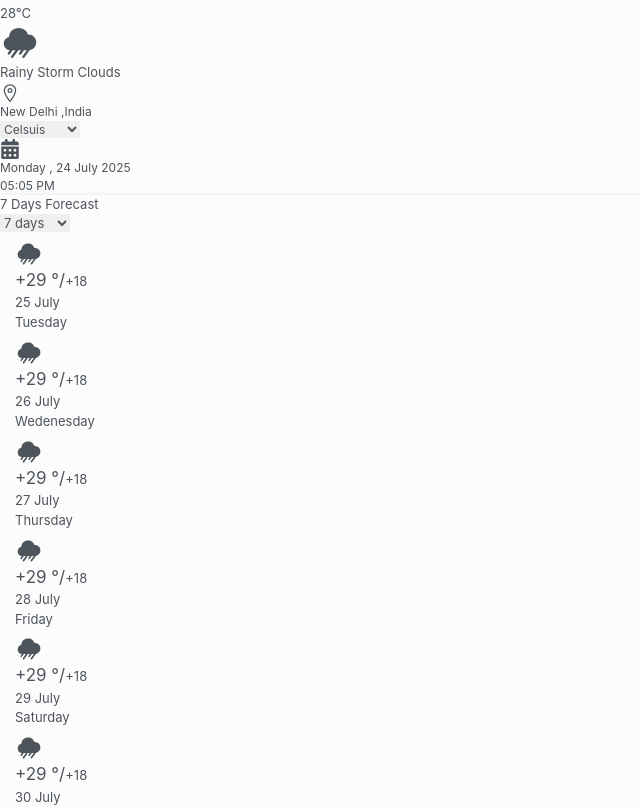
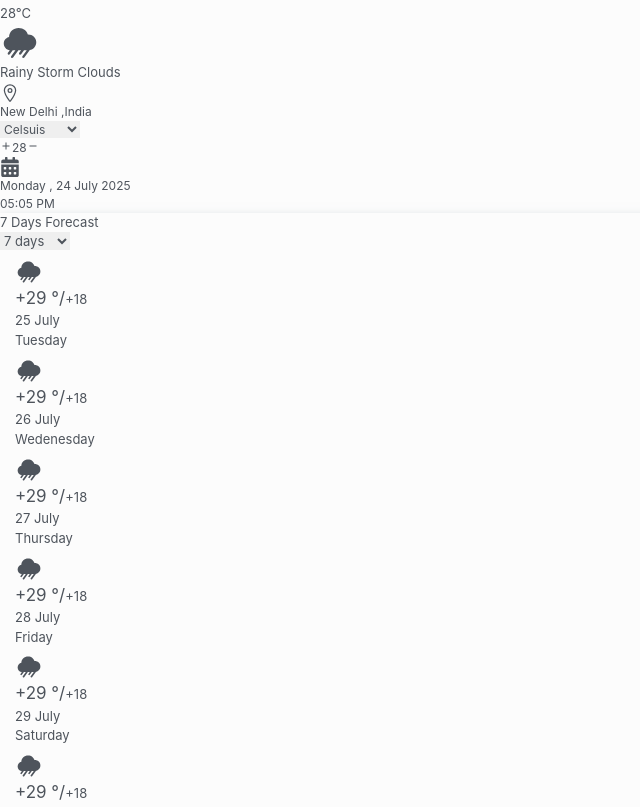
Before and after one commit to Fahad123k/whatAweather, a React (Vite) app: page / in a window 1280 px wide. Shown: the part 780-1587 px from the top of the page, without its empty margins (0-640 px from the left). Built offline with nearby package versions, Linux system fonts and the light colour scheme; no server answers.

Commit message:
add reduct toolkit

```diff
--- a/package.json
+++ b/package.json
@@ -10,6 +10,7 @@
     "preview": "vite preview"
   },
   "dependencies": {
+    "@reduxjs/toolkit": "^2.3.0",
     "axios": "^1.7.7",
     "dotenv": "^16.4.5",
     "leaflet": "^1.9.4",
@@ -20,6 +21,7 @@
     "react-dom": "^18.3.1",
     "react-icons": "^5.3.0",
     "react-leaflet": "^4.2.1",
+    "react-redux": "^9.1.2",
     "recharts": "^2.13.3"
   },
   "devDependencies": {
--- a/src/Component/Topsection/TemperatureCard.jsx
+++ b/src/Component/Topsection/TemperatureCard.jsx
@@ -11,7 +11,21 @@ import { IoIosRainy } from "react-icons/io";
 import { FaCalendarAlt } from "react-icons/fa";
 import SearchCity from "./SearchCity";
 
+
+
+// use selector
+import { useDispatch, useSelector } from 'react-redux'
+import { decrement, increment } from '../../features/weather/weatherSlice'
+import { PiUsbBold } from "react-icons/pi";
+import { BiMinus, BiMinusBack, BiPlus } from "react-icons/bi";
+
 const TemperatureCard = () => {
+
+  const tempval= useSelector((state)=>state.weather.value);
+
+  const dispatch = useDispatch()
+
+  console.log(tempval)
   const [selectedOption, setSelectedOption] = useState("Celcuis");
 
   const handleChange = (event) => {
@@ -25,7 +39,7 @@ const TemperatureCard = () => {
           <img className="h-20 " src={weather} />
           <div className="font-semibold text-4xl " >
             <h1>
-              28<span>&#176;</span>C
+              {tempval}<span>&#176;</span>C
             </h1>
           </div>
         </div>
@@ -58,6 +72,21 @@ const TemperatureCard = () => {
                 <option className='bg-transparent p-2 rounded-lg' value="30 days">Fahrenheit</option>
               </select>
             </div>
+            <div>
+        <button
+          aria-label="Increment value"
+          onClick={() => dispatch(increment())}
+        >
+         <BiPlus/>
+        </button>
+        <span>{tempval}</span>
+        <button
+          aria-label="Decrement value"
+          onClick={() => dispatch(decrement())}
+        >
+          <BiMinus/>
+        </button>
+      </div>
 
           </div>
         </div>
--- /dev/null
+++ b/src/app/Store.js
@@ -0,0 +1,9 @@
+import { configureStore } from '@reduxjs/toolkit'
+
+import  weatherReducer from '../features/weather/weatherSlice'
+
+export const store = configureStore({
+  reducer: {
+   weather:weatherReducer
+  },
+})
--- /dev/null
+++ b/src/features/weather/weatherSlice.js
@@ -0,0 +1,25 @@
+import { createSlice } from '@reduxjs/toolkit'
+
+
+const initialState = {
+  value: 28
+}
+
+export const weatherSlice=createSlice({
+    name:"weather",
+    initialState,
+    reducers:{
+
+        increment:(state)=>{
+            state.value+=1
+        },
+        decrement:(state)=>{
+            state.value-=1
+        },
+    }
+})
+
+
+export const { increment,decrement} =weatherSlice.actions;
+
+export default weatherSlice.reducer;
```
Also changed, not shown: src/features/counter/counterSlice.js (added, +27 -0 lines), src/main.jsx (+7 -4 lines), 1 other file (tests, documents, lock files or other folders).
